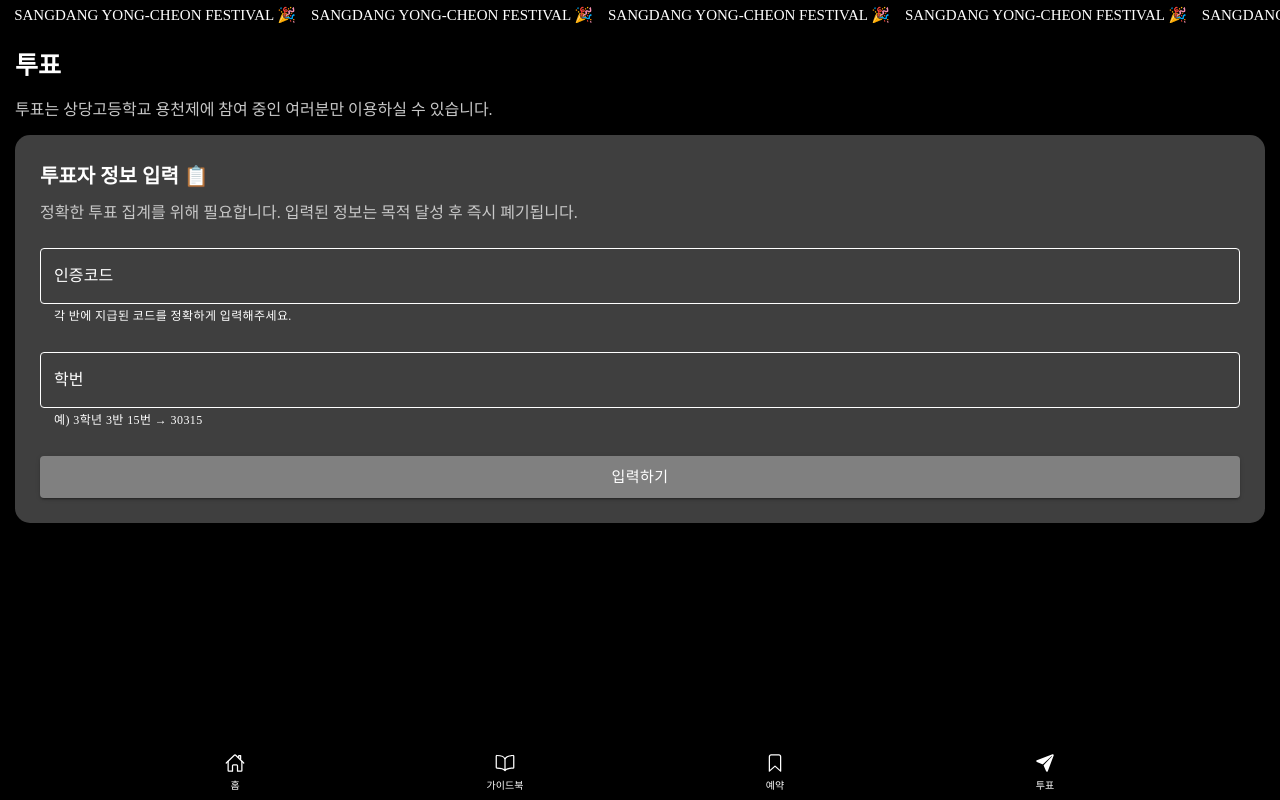
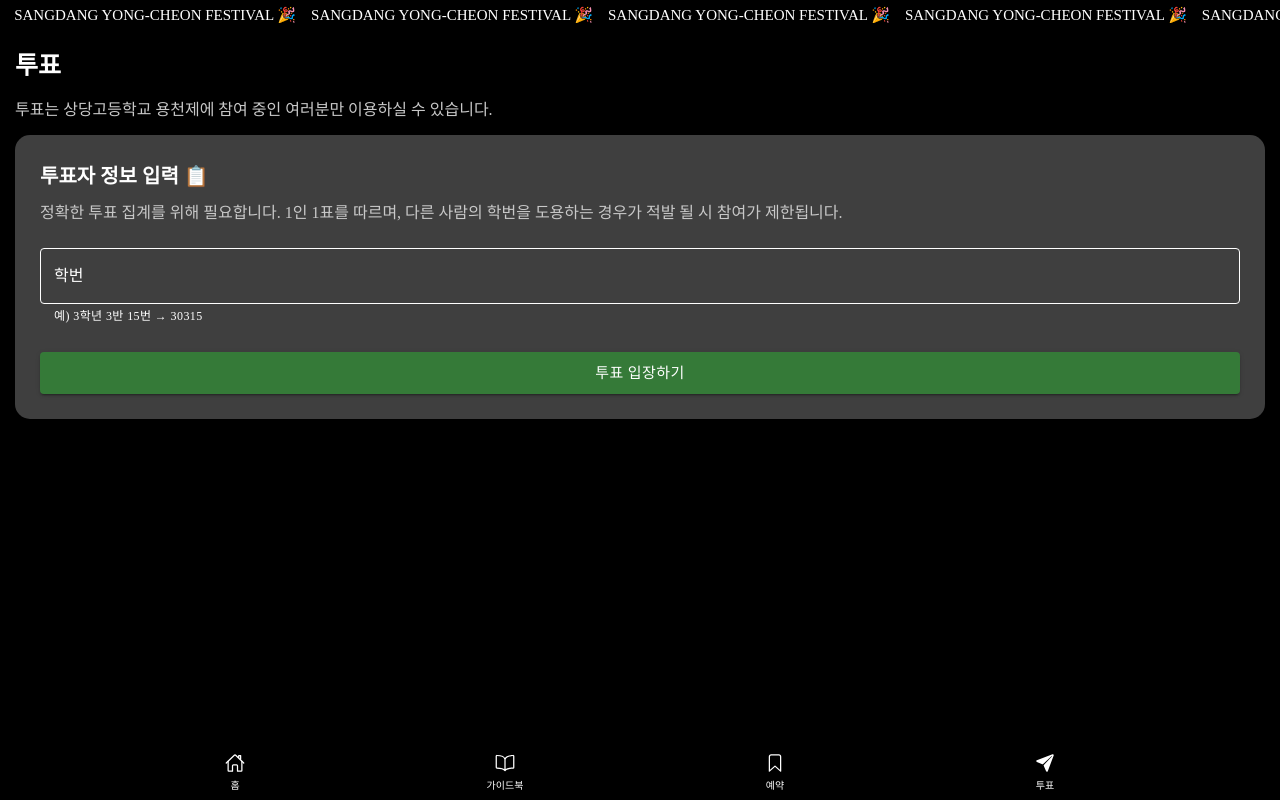
Before and after one commit to InfiniteBuffe/sangdango-festival, a Next.js app: page /vote in a window 1280 px wide. Built offline with nearby package versions, Linux system fonts and the light colour scheme; a web font is replaced by a local one.

Commit message:
투표 페이지 수정

```diff
--- a/pages/vote.js
+++ b/pages/vote.js
@@ -3,6 +3,7 @@ import styles from '@/styles/pages/Vote/Vote.module.css'
 import { TextField, createTheme, ThemeProvider, Button } from '@mui/material'
 import { styled } from '@mui/system'
 import { pink } from '@mui/material/colors'
+import { useState } from 'react'
 
 const Vote = () => {
     const theme = createTheme({
@@ -11,11 +12,11 @@ const Vote = () => {
                 styleOverrides: {
                     root: {
                         marginTop: '25px',
-                        backgroundColor: 'gray',
+                        backgroundColor: '#357a38',
                         fontFamily: 'pretendard',
                         fontWeight: '500',
                         '&:hover': {
-                            backgroundColor: 'gray',
+                            backgroundColor: '#357a38',
                         },
                     }
                 }
@@ -64,7 +65,13 @@ const Vote = () => {
                 }
             }
         }
-    });
+    })
+    const [studentId, setStudentId] = useState()
+    const changeOnlyNum = (text) => {
+        let regex = /[^0-9]/g
+        let result = text.replace(regex, '')
+        return result
+    }
     return (
         <>
             <PageTitle title="투표" />
@@ -76,19 +83,9 @@ const Vote = () => {
                     투표자 정보 입력 📋
                 </div>
                 <div className={styles.description}>
-                    정확한 투표 집계를 위해 필요합니다. 입력된 정보는 목적 달성 후 즉시 폐기됩니다.
+                    정확한 투표 집계를 위해 필요합니다. 1인 1표를 따르며, 다른 사람의 학번을 도용하는 경우가 적발 될 시 참여가 제한됩니다.
                 </div>
                 <ThemeProvider theme={theme}>
-                    <TextField
-                        helperText="각 반에 지급된 코드를 정확하게 입력해주세요."
-                        style={{ width: '100%', marginTop: '25px' }}
-                        fullWidth
-                        label="인증코드"
-                        variant="outlined"
-                        color="primary"
-                    // onChange={(a) => }
-                    // value={}
-                    />
                     <TextField
                         helperText="예) 3학년 3반 15번 → 30315"
                         style={{ width: '100%', marginTop: '25px' }}
@@ -96,11 +93,16 @@ const Vote = () => {
                         label="학번"
                         variant="outlined"
                         color="primary"
-                    // onChange={(a) => }
-                    // value={}
+                        onChange={(a) => {
+                            if((a.target.value).length > 5) {
+                                return
+                            }
+                            setStudentId(changeOnlyNum(a.target.value))
+                        }}
+                        value={studentId}
                     />
                     <Button variant="contained" size="large" fullWidth>
-                        입력하기
+                        투표 입장하기
                     </Button>
                 </ThemeProvider>
             </div>
```
